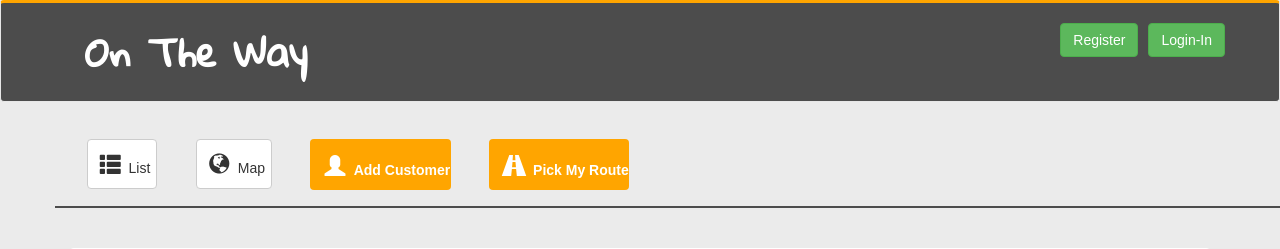
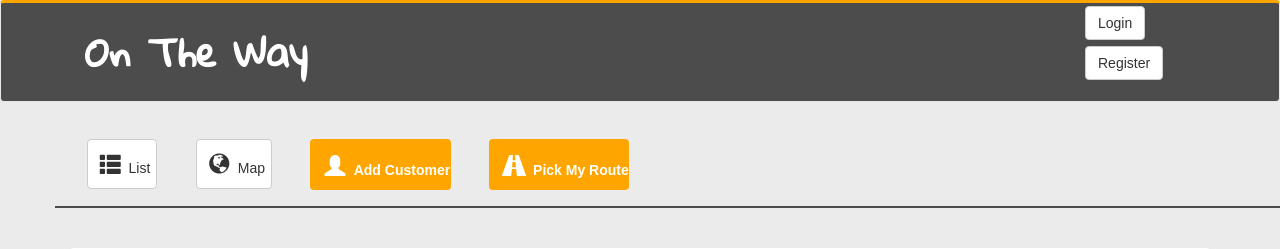
Before and after one commit to weatherfordmat/Group-Project, a PHP site: page / in a window 1280 px wide; the page is wider, and only the part inside the window is pictured. Shown: the top 249 px of that part. Run offline with PHP 8.4, Linux system fonts and the light colour scheme; some libraries are stand-ins or nearby versions.

Commit message:
mostly working login system

```diff
--- a/assets/css/style.css
+++ b/assets/css/style.css
@@ -93,6 +93,32 @@
 .footer {
 	height: 10px;
 }
+/* login */
+#contacts p,
+    #contacts p.lead{
+      margin: 0;
+    }
+    .authenticated{
+      display: block;
+      margin-top: 20px;
+      margin-bottom: 10px;
+    }
+    .unauthenticated{
+      display: none;
+    }
+    .modal-header:last-child{
+      border-bottom: 0;
+    }
+
+/* login */
+#register, #login, .registerUser {
+	margin-top: 10%;
+	margin: 2%;
+}
+#email, #password {
+	padding: 2%;
+	margin: 2%;
+}
 
 /* responsive design */
 @media (max-width: 700px) {
--- a/assets/javascript/otw.js
+++ b/assets/javascript/otw.js
@@ -6,8 +6,46 @@
     messagingSenderId: "422948488078"
 };
 firebase.initializeApp(config);
+var database = firebase.database();
+var rootRef = database.ref();
+$(document).ready(function() {
+    //login information shows if the user logs in or registers
+    $('.loginInputs').hide();
+    $('#register').on('click', function() {
+        $('.loginInputs').show();
+        $('.registerUser').on('click', function() {
+            email = $('#email').val().trim();
+            password = $('#password').val().trim();
+            if (email !== '' && password !== '') {
+                firebase.auth().createUserWithEmailAndPassword(email, password).catch(function(error) {
+                    var errorCode = error.code;
+                    var errorMessage = error.message;
+                });
+                $('.auth').html("<br>" + "Logged In As: " + email);
+                $('.auth').css('color', 'white').css('font-size', '1.5em')
+            } else {
+                $('input').css('border', '2px solid red');
+            }
+        });
+    });
+    //create a user when submit is pressed:
 
-$(document).ready(function() {
+    //login a user that already exists:
+    $('#login').on('click', function() {
+        $('.loginInputs').show();
+        $('.registerUser').on('click', function() {
+            email = $('#email').val().trim();
+            password = $('#password').val().trim();
+            if (email !== '' && password !== '') {
+                firebase.auth().signInWithEmailAndPassword(email, password).catch(function(error) {
+                    var errorCode = error.code;
+                    var errorMessage = error.message;
+                     $('input').css('border', '2px solid red');
+                });
+            }
+        });
+    });
+
     //show map view & hide list view;
     $('#toggleMap').on('click', function() {
         $('.panel').animate({
@@ -23,8 +61,7 @@
         }, 500);
     });
 });
-
-/* Warning, each text is 0.0065 cents. Use with caution.
+/* Warning, each text is 0.0065 cents. Add +1 for US numbers. Use with caution.
 to use => sendText('12017016880', '12817430153', 'It works!');
 */
 function sendText(from, to, text) {
--- a/index.html
+++ b/index.html
@@ -9,13 +9,12 @@
             </script>
             <script src="https://www.gstatic.com/firebasejs/live/3.0/firebase.js">
             </script>
-            <script src="assets/javascript/otw.js"> </script>
+            <script src="assets/javascript/otw.js">
+            </script>
             <link crossorigin="anonymous" href="https://maxcdn.bootstrapcdn.com/bootstrap/3.3.7/css/bootstrap.min.css" integrity="sha384-BVYiiSIFeK1dGmJRAkycuHAHRg32OmUcww7on3RYdg4Va+PmSTsz/K68vbdEjh4u" rel="stylesheet">
                 <link href="assets/css/reset.css" rel="stylesheet" type="text/css">
                     <link href="assets/css/style.css" rel="stylesheet" type="text/css">
                         <link href="https://fonts.googleapis.com/css?family=Gloria+Hallelujah" rel="stylesheet">
-
-
                         </link>
                     </link>
                 </link>
@@ -23,7 +22,6 @@
         </meta>
     </head>
     <body>
-
         <nav class="navbar navbar-default">
             <div class="container">
                 <div class="navbar-header">
@@ -34,19 +32,30 @@
                     </h1>
                 </div>
                 <div class="nav navbar-nav navbar-right">
-                <button aria-label="Left Align" class="btn btn-success toolButtons2" type="button">
-                        Login-In
-                    </button>
-                    <button aria-label="Left Align" class="btn btn-success toolButtons2" type="button">
-                       Register
-                    </button>
+                    <div class="auth">
+                        <button class="btn btn-default" id="login">
+                            Login
+                        </button>
+                        <button class="btn btn-default" id="register">
+                            Register
+                        </button>
+                        <div class="loginInputs">
+                            <input id="email" placeholder="username" type="text">
+                                <input id="password" placeholder="password" type="password">
+                                    <button class="btn btn-success registerUser" type="submit">
+                                        Submit
+                                    </button>
+                                </input>
+                            </input>
+                        </div>
+                    </div>
                 </div>
             </div>
         </nav>
         <div class="container">
             <div class="row toolbar">
                 <div class="col-md-12">
-                    <button aria-label="Left Align" class="btn btn-default toolButtons" type="button" id="">
+                    <button aria-label="Left Align" class="btn btn-default toolButtons" id="" type="button">
                         <span aria-hidden="true" class="glyphicon glyphicon glyphicon-th-list">
                         </span>
                         <span class="spacer">
@@ -99,7 +108,6 @@
                                         Notes
                                     </th>
                                 </tr>
-
                             </thead>
                             <tbody>
                             </tbody>
```
